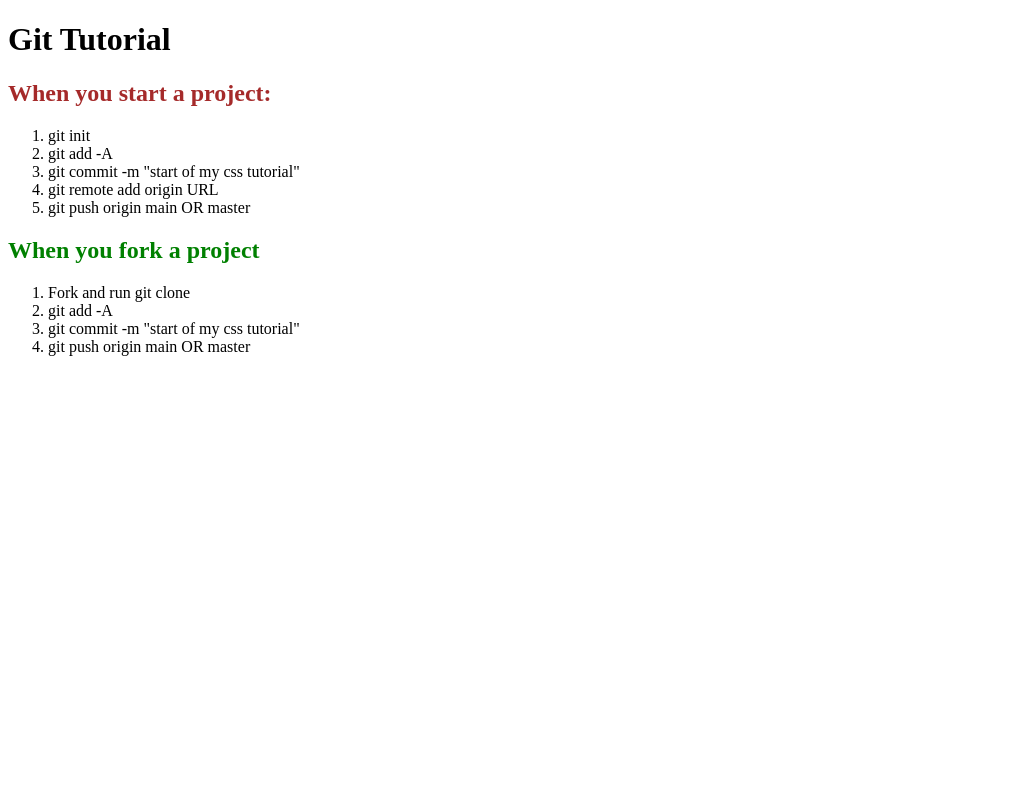
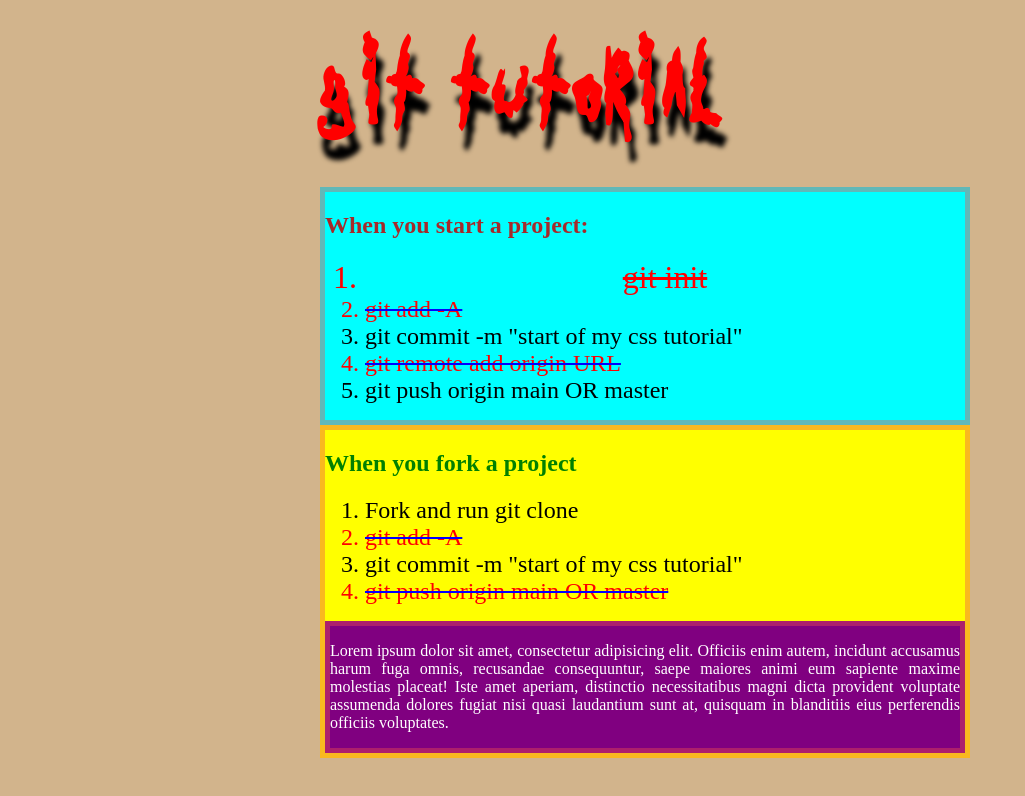
Before and after one commit to frangu617/CSS-tutorial, a plain HTML site: page index.html in a window 1280 px wide. Shown: the whole page, without its empty margins (0-1025 px from the left). Drawn offline with Linux system fonts and the light colour scheme.

Commit message:
for yourreview

```diff
--- a/index.html
+++ b/index.html
@@ -14,7 +14,7 @@
     <h2 class="header-2" id="header-2-id">When you start a project:</h2>
 
     <ol>
-        <li>git init</li>
+        <li><del>git init</del></li>
         <li>git add -A</li>
         <li>git commit -m "start of my css tutorial"</li>
         <li>git remote add origin URL</li>
@@ -22,7 +22,7 @@
     </ol>
 </div>
 
-<div>
+<div class="second-div">
     <h2 class="header-2">When you fork a project</h2>
     <ol>
         <li>Fork and run git clone</li>
@@ -30,6 +30,10 @@
         <li>git commit -m "start of my css tutorial"</li>
         <li>git push origin main OR master</li>
     </ol>
+
+    <div class="text">
+        <p>Lorem ipsum dolor sit amet, consectetur adipisicing elit. Officiis enim autem, incidunt accusamus harum fuga omnis, recusandae consequuntur, saepe maiores animi eum sapiente maxime molestias placeat! Iste amet aperiam, distinctio necessitatibus magni dicta provident voluptate assumenda dolores fugiat nisi quasi laudantium sunt at, quisquam in blanditiis eius perferendis officiis voluptates.</p>
+    </div>
 </div>
 
 
--- a/style.css
+++ b/style.css
@@ -1,7 +1,6 @@
 /* inline id class tagname/element */
 /* 0 0 0 0 */
 /* 1 0 0 0 */
-
 
 /* 0 0 1 2 */
 div h2.header-2 {
@@ -18,12 +17,73 @@ div h2 {
     color: yellow;
 }
 
-/*
-#header-2-id {
-    color: pink;
-} */
-
 /* 0 1 1 1 */
 h2#header-2-id.header-2 {
     color: brown;
+    font-weight: ;
 }
+
+
+
+
+
+div {
+    border: 5px solid #f14f4f66;
+}
+
+
+li {
+    font-size: 1.5em;
+}
+
+li:nth-child(even) {
+    text-decoration: line-through;
+    color: #FF0000;
+    text-decoration-color: blue;
+}
+
+#div-element ol li:nth-child(1) {
+    font-size: 2em;
+    color: red;
+    text-align: center;
+}
+
+#div-element {
+    background-color: aqua;
+    width: 50vw;
+}
+
+.second-div {
+    background: yellow;
+    width: 50vw;
+}
+
+.text {
+    background: purple;
+    color: white;
+    /* width: 100%; */
+}
+
+
+@font-face {
+    font-family: luisFontFamily;
+    src: url(./get_schwifty.ttf);
+}
+
+
+h1 {
+    font-family: luisFontFamily;
+    color: red;
+    font-size: 5em;
+    text-shadow: 5px 20px 5px black;
+}
+
+body {
+    background: tan;
+    width: 50%;
+    margin: 0 auto;
+}
+
+p {
+    text-align: justify;
+}
```
Also changed, not shown: get_schwifty.ttf (added).
